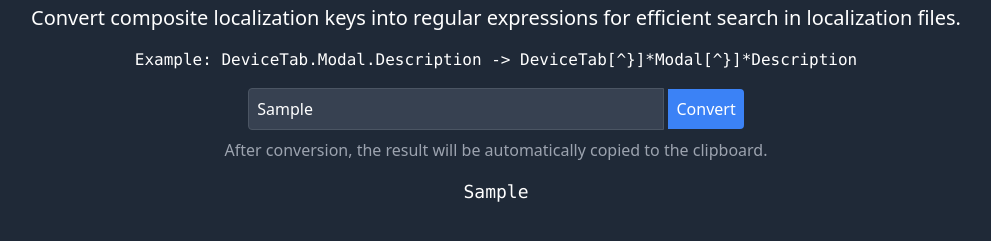
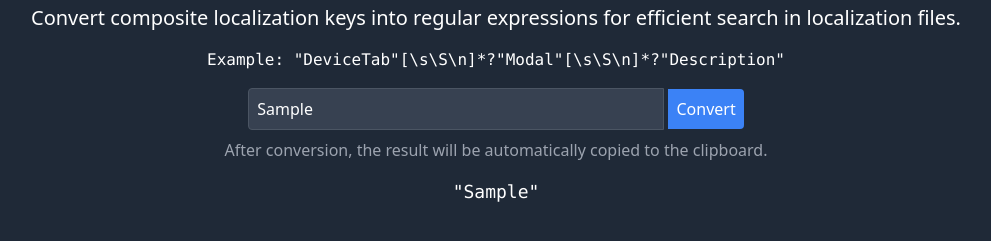
Before and after one commit to AleRaDev12/i18nNestedKeysSearchRegexConverter, a plain HTML site: page index.html in a window 1280 px wide. Both pictures are taken after typing "Sample" into the empty fields and a click on the button "Convert". Shown: the part 287-528 px from the top of the page, without its empty margins (144-1135 px from the left). Drawn offline with nearby package versions, Linux system fonts and the light colour scheme.

Commit message:
feat: new regex that works in VS Code

```diff
--- a/index.html
+++ b/index.html
@@ -10,9 +10,9 @@
 <div class="container mx-auto px-4 text-center">
   <h1 class="text-3xl font-bold">Localization Key to Regex Converter</h1>
   <p class="text-xl mt-2">Convert composite localization keys into regular expressions for efficient search in localization files.</p>
-  <p class="font-mono mt-4">Example: DeviceTab.Modal.Description -> DeviceTab[^}]*Modal[^}]*Description</p>
+  <p class="font-mono mt-4">Example: "DeviceTab"[\s\S\n]*?"Modal"[\s\S\n]*?"Description"</p>
   <div class="mt-4">
-    <input type="text" id="inputString" placeholder="Enter string..." class="p-2 bg-gray-700 border border-gray-600 rounded-l w-1/3 min-w-[300px] mx-auto focus:outline-none">
+    <input type="text" id="inputString" placeholder="Enter string..." class="p-2 bg-gray-700 border border-gray-600 rounded-l w-1/3 min-w-[300px] mx-auto focus:outline-none m-0">
     <button id="convertButton" class="p-2 bg-blue-500 rounded-r text-white">Convert</button>
   </div>
   <p class="text-gray-400 mt-2">After conversion, the result will be automatically copied to the clipboard.</p>
@@ -35,7 +35,8 @@
     inputString.focus();
 
     async function convertStringToRegex() {
-      const convertedRegex = inputString.value.split('.').map(part => `${part}[^}]*`).join('').slice(0, -5);
+      const parts = inputString.value.split('.');
+      const convertedRegex = parts.map(part => `"${part}"[\\s\\S\\n]*?`).join('').slice(0, -10);
       outputRegex.textContent = convertedRegex;
       await navigator.clipboard.writeText(convertedRegex);
       showToast();
```
